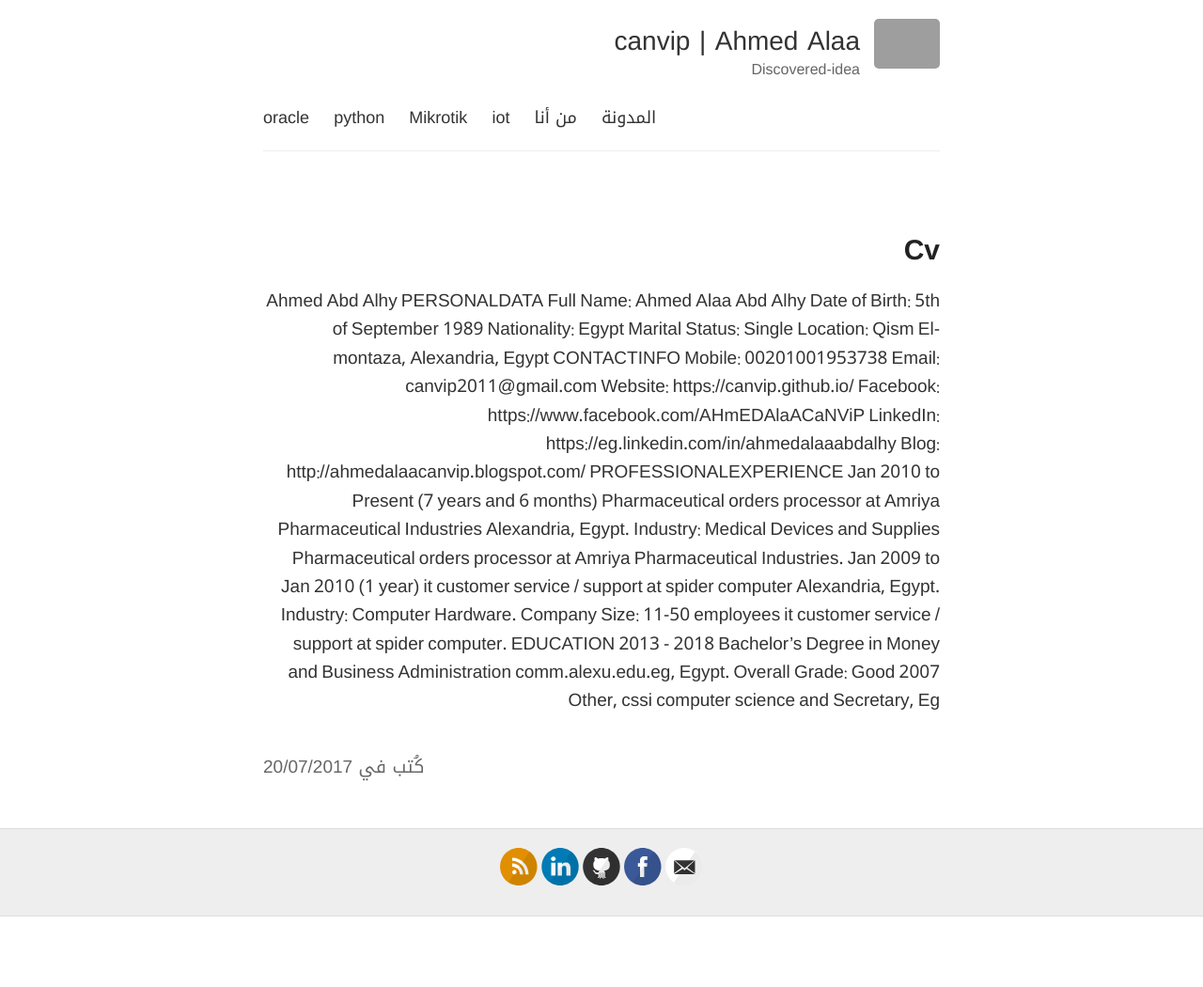
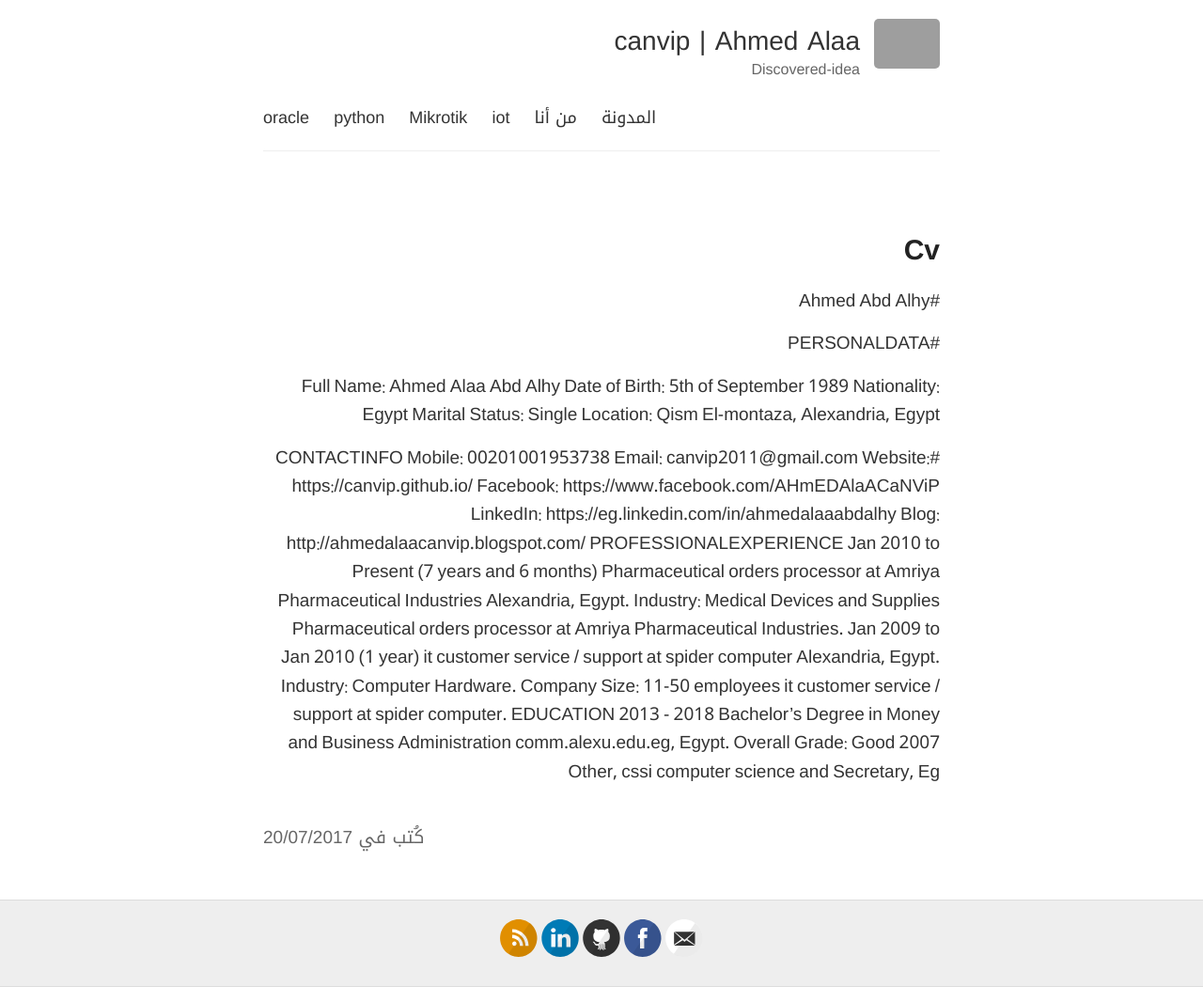
Before and after one commit to canvip/canvip.github.io, a Jekyll site: the page built from _posts/2017-7-20-cv.md, in a window 1280 px wide. Shown: the whole page at 94% size. Built offline with Jekyll 4.4.1, drawn with Linux system fonts in a browser that asks for light colours; our own code applies the rules of GitHub Pages for plain Markdown files; before the commit the page ends 975 px from its top, so only the background shows below that; some of the changed lines change nothing that is shown; grey boxes are pictures that could not be loaded.

Commit message:
Update 2017-7-20-cv.md

```diff
--- a/_posts/2017-7-20-cv.md
+++ b/_posts/2017-7-20-cv.md
@@ -1,8 +1,13 @@
-Ahmed Abd Alhy
-PERSONALDATA
-Full Name: Ahmed Alaa Abd Alhy Date of Birth: 5th of September 1989 Nationality: Egypt Marital Status: Single Location: Qism El-montaza, Alexandria, Egypt
-CONTACTINFO
-Mobile: 00201001953738 Email: canvip2011@gmail.com Website: https://canvip.github.io/ Facebook: https://www.facebook.com/AHmEDAlaACaNViP LinkedIn: https://eg.linkedin.com/in/ahmedalaaabdalhy Blog: http://ahmedalaacanvip.blogspot.com/
+#Ahmed Abd Alhy
+
+#PERSONALDATA
+
+Full Name: Ahmed Alaa Abd Alhy
+Date of Birth: 5th of September 1989 Nationality: Egypt Marital Status: Single Location: Qism El-montaza, Alexandria, Egypt
+
+#CONTACTINFO
+Mobile: 00201001953738
+Email: canvip2011@gmail.com Website: https://canvip.github.io/ Facebook: https://www.facebook.com/AHmEDAlaACaNViP LinkedIn: https://eg.linkedin.com/in/ahmedalaaabdalhy Blog: http://ahmedalaacanvip.blogspot.com/
 PROFESSIONALEXPERIENCE
 Jan 2010 to Present (7 years and 6 months)
 Pharmaceutical orders processor at Amriya Pharmaceutical Industries Alexandria, Egypt. Industry: Medical Devices and Supplies Pharmaceutical orders processor at Amriya Pharmaceutical Industries.
```
